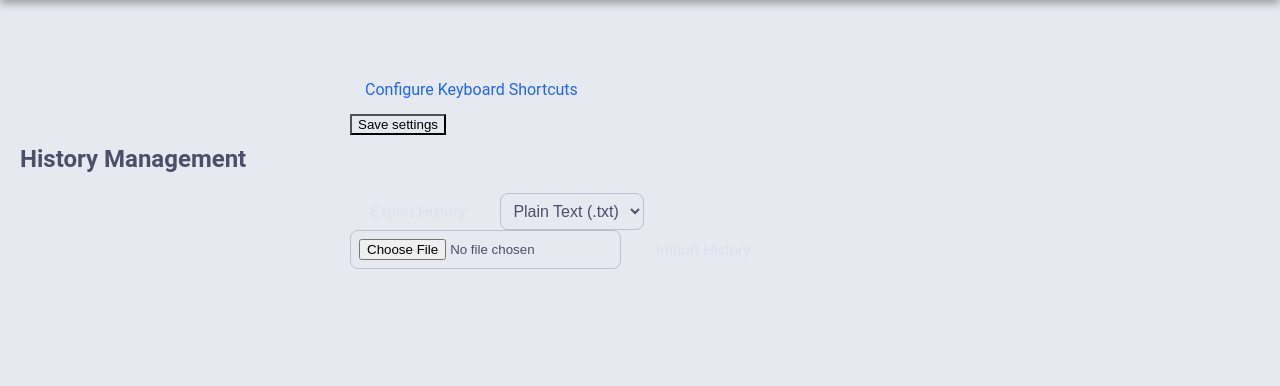
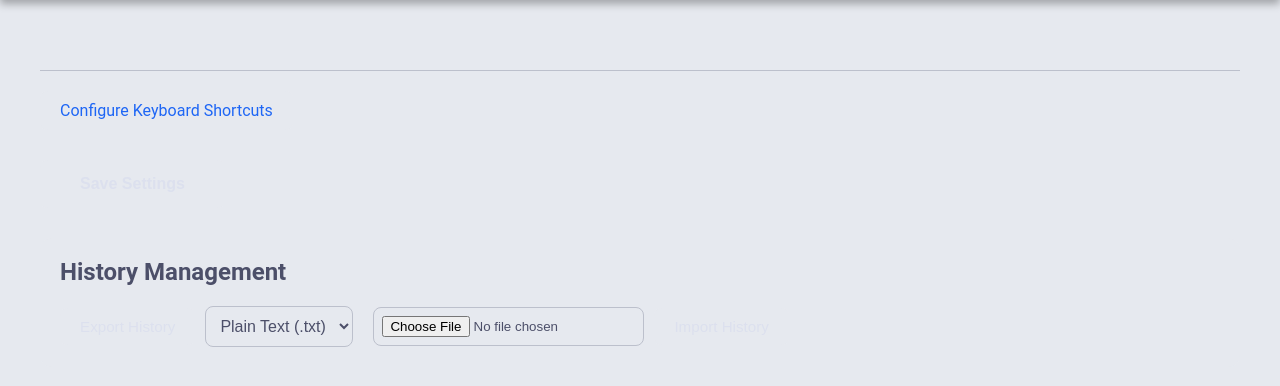
Before and after one commit to niru124/youtube-local-frontend, a Flask app: template youtube/templates/settings.html in a window 1280 px wide. Shown: the part 71-457 px from the top of the page. Run offline with Flask 3, Linux system fonts and the light colour scheme; the template is opened without the code that fills it, so the values that code supplies are empty; some libraries are stand-ins or nearby versions.

Commit message:
improved settings

```diff
--- a/youtube/templates/settings.html
+++ b/youtube/templates/settings.html
@@ -2,46 +2,179 @@
 {% extends "base.html" %}
 {% import "common_elements.html" as common_elements %}
 {% block style %}
-    .settings-form {
-        margin: auto;
-        max-width: 600px;
-        margin-top:10px;
-        padding: 10px;
-        display: block;
-        background-color: var(--interface-color);
-    }
-        .settings-list{
-            list-style: none;
-            padding: 0px;
-        }
-            .setting-item{
-                margin-bottom: 10px;
-                padding: 5px;
-            }
-                .setting-item label{
-                    display: inline-block;
-                    width: 250px;
-                }
-    @media (max-width:650px){
-        h2{
-            text-align: center;
-        }
-        .setting-item{
-        }
-            .setting-item label{
-                display: block; /* make the setting input wrap */
-                margin-bottom: 5px;
-            }
+    .settings-container {
+        max-width: 1400px;
+        margin: 0 auto;
+        padding: 20px;
     }
 
-    .history-management-form {
+    .settings-category {
+        margin-bottom: 30px;
+        background-color: var(--interface-color);
+        border-radius: 12px;
+        padding: 20px;
+        box-shadow: 0 2px 8px rgba(0,0,0,0.1);
+    }
+
+    .settings-category h2 {
+        margin-top: 0;
+        margin-bottom: 20px;
+        padding-bottom: 10px;
+        border-bottom: 1px solid var(--ctp-surface1);
+        color: var(--ctp-text);
+    }
+
+    .settings-grid {
+        display: grid;
+        grid-template-columns: repeat(auto-fill, minmax(300px, 1fr));
+        gap: 20px;
+    }
+
+    .setting-item {
+        padding: 12px;
+        background: var(--ctp-surface0);
+        border-radius: 8px;
+        display: flex;
+        flex-direction: column;
+        gap: 8px;
+    }
+
+    .setting-item label {
+        font-weight: 500;
+        color: var(--ctp-subtext1);
+        font-size: 0.9rem;
+    }
+
+    .setting-item input[type="text"],
+    .setting-item input[type="number"],
+    .setting-item select {
+        padding: 10px;
+        border-radius: 6px;
+        border: 1px solid var(--ctp-surface1);
+        background-color: var(--ctp-base);
+        color: var(--ctp-text);
+        font-size: 0.95rem;
+    }
+
+    .setting-item input[type="text"]:focus,
+    .setting-item input[type="number"]:focus,
+    .setting-item select:focus {
+        outline: none;
+        border-color: var(--ctp-blue);
+    }
+
+    .setting-item input[type="checkbox"] {
+        width: 20px;
+        height: 20px;
+        cursor: pointer;
+    }
+
+    .color-setting {
+        display: flex;
+        align-items: center;
+        gap: 12px;
+    }
+
+    .color-setting input[type="color"] {
+        -webkit-appearance: none;
+        border: none;
+        width: 50px;
+        height: 40px;
+        border-radius: 6px;
+        cursor: pointer;
+        padding: 0;
+        background: none;
+    }
+
+    .color-setting input[type="color"]::-webkit-color-swatch-wrapper {
+        padding: 2px;
+    }
+
+    .color-setting input[type="color"]::-webkit-color-swatch {
+        border: none;
+        border-radius: 4px;
+    }
+
+    .color-setting input[type="text"] {
+        width: 100px;
+        font-family: monospace;
+    }
+
+    .color-preview {
+        width: 24px;
+        height: 24px;
+        border-radius: 4px;
+        border: 1px solid var(--ctp-surface1);
+        flex-shrink: 0;
+    }
+
+    .links-section {
         display: flex;
         gap: 15px;
+        flex-wrap: wrap;
+        margin-top: 20px;
+        padding-top: 20px;
+        border-top: 1px solid var(--ctp-surface1);
+    }
+
+    .links-section a {
+        display: inline-flex;
         align-items: center;
+        gap: 8px;
+        padding: 10px 20px;
+        background: var(--ctp-surface0);
+        border-radius: 8px;
+        color: var(--ctp-blue);
+        text-decoration: none;
+        transition: background 0.2s;
+    }
+
+    .links-section a:hover {
+        background: var(--ctp-surface1);
+    }
+
+    .save-button {
+        margin-top: 30px;
+        padding: 15px 40px;
+        background: var(--ctp-blue);
+        color: var(--ctp-crust);
+        border: none;
+        border-radius: 8px;
+        font-size: 1rem;
+        font-weight: 600;
+        cursor: pointer;
+        transition: background 0.2s;
+    }
+
+    .save-button:hover {
+        background: var(--ctp-sapphire);
+    }
+
+    .history-management {
+        margin-top: 30px;
+        padding: 20px;
+        background-color: var(--interface-color);
+        border-radius: 12px;
+    }
+
+    .history-management h2 {
+        margin-top: 0;
+        margin-bottom: 20px;
+    }
+
+    .history-forms {
+        display: flex;
+        gap: 20px;
         flex-wrap: wrap;
     }
 
-    .history-management-form input[type="file"] {
+    .history-form {
+        display: flex;
+        align-items: center;
+        gap: 10px;
+    }
+
+    .history-form input[type="file"] {
         padding: 8px;
         border: 1px solid var(--ctp-surface1);
         border-radius: 8px;
@@ -49,74 +182,66 @@
         color: var(--ctp-text);
     }
 
-    .history-management-form input[type="submit"] {
+    .history-form input[type="submit"] {
         padding: 10px 20px;
         border: none;
         border-radius: 8px;
         cursor: pointer;
         font-size: 0.95rem;
-        transition: all 0.2s ease-in-out;
+        transition: all 0.2s;
     }
 
-    .history-management-form input[type="submit"][value="Export History"] {
+    .history-form input[type="submit"][value="Export History"] {
         background-color: var(--ctp-blue);
         color: var(--ctp-crust);
     }
 
-    .history-management-form input[type="submit"][value="Export History"]:hover {
+    .history-form input[type="submit"][value="Export History"]:hover {
         background-color: var(--ctp-sapphire);
     }
 
-    .history-management-form input[type="submit"][value="Import History"] {
+    .history-form input[type="submit"][value="Import History"] {
         background-color: var(--ctp-green);
         color: var(--ctp-crust);
     }
 
-    .history-management-form input[type="submit"][value="Import History"]:hover {
+    .history-form input[type="submit"][value="Import History"]:hover {
         background-color: var(--ctp-teal);
     }
 
-    /* Color picker styles */
-    input[type="color"] {
-        -webkit-appearance: none;
-        border: none;
-        width: 40px;
-        height: 40px;
-        border-radius: 6px;
-        cursor: pointer;
-        padding: 0;
-        background: none;
+    .history-form select {
+        padding: 10px;
+        border-radius: 8px;
+        background-color: var(--ctp-base);
+        color: var(--ctp-text);
+        border: 1px solid var(--ctp-surface1);
     }
 
-    input[type="color"]::-webkit-color-swatch-wrapper {
-        padding: 2px;
+    @media (max-width: 768px) {
+        .settings-container {
+            padding: 10px;
         }
 
-    input[type="color"]::-webkit-color-swatch {
-        border: none;
-        border-radius: 4px;
+        .settings-grid {
+            grid-template-columns: 1fr;
         }
 
-    .setting-item input[type="text"][style] {
-        font-family: monospace;
+        .history-forms {
+            flex-direction: column;
         }
-
-    /* Color preview swatch */
-    .setting-item [id$="_preview"] {
-        vertical-align: middle;
-        border: 1px solid var(--ctp-surface1);
-        flex-shrink: 0;
     }
 {% endblock style %}
 
 {% block main %}
-    <form method="POST" class="settings-form">
+    <div class="settings-container">
+        <form method="POST">
             {% for categ in categories %}
+                <div class="settings-category">
                     <h2>{{ categ|capitalize }}</h2>
-            <ul class="settings-list">
+                    <div class="settings-grid">
                     {% for setting_name, setting_info, value in settings_by_category[categ] %}
                         {% if not setting_info.get('hidden', false) %}
-                    <li class="setting-item">
+                            <div class="setting-item">
                                 {% if 'label' is in(setting_info) %}
                                     <label for="{{ 'setting_' + setting_name }}">{{ setting_info['label'] }}</label>
                                 {% else %}
@@ -141,12 +266,12 @@
 
                                 {% elif setting_info['type'].__name__ == 'str' %}
                                     {% if setting_name.endswith('_color') %}
-                            <div style="display: flex; align-items: center; gap: 10px;">
+                                    <div class="color-setting">
                                         <input type="color" id="{{ 'setting_' + setting_name }}_picker" value="{{ value }}"
                                             onchange="document.getElementById('{{ 'setting_' + setting_name }}').value = this.value; updateColorPreview('{{ setting_name }}', this.value);">
                                         <input type="text" id="{{ 'setting_' + setting_name }}" name="{{ setting_name }}" value="{{ value }}"
-                                    style="width: 100px;" onchange="document.getElementById('{{ 'setting_' + setting_name }}_picker').value = this.value; updateColorPreview('{{ setting_name }}', this.value);">
-                                <span id="{{ setting_name }}_preview" style="width: 24px; height: 24px; border-radius: 4px; background-color: {{ value }}; border: 1px solid var(--ctp-surface1); display: inline-block;"></span>
+                                            onchange="document.getElementById('{{ 'setting_' + setting_name }}_picker').value = this.value; updateColorPreview('{{ setting_name }}', this.value);">
+                                        <span id="{{ setting_name }}_preview" class="color-preview" style="background-color: {{ value }};"></span>
                                     </div>
                                     {% else %}
                                     <input type="text" id="{{ 'setting_' + setting_name }}" name="{{ setting_name }}" value="{{ value }}">
@@ -154,57 +279,60 @@
                                 {% else %}
                                     <span>Error: Unknown setting type: setting_info['type'].__name__</span>
                                 {% endif %}
-                    </li>
+                            </div>
                         {% endif %}
                     {% endfor %}
-            </ul>
+                    </div>
+                </div>
             {% endfor %}
+
+            <div class="links-section">
                 {% if 'sponsorblock' in categories %}
-        <div style="margin-top: 15px; padding: 15px; background: var(--ctp-surface0); border-radius: 8px;">
-            <a href="{{ util.URL_ORIGIN }}/sponsorblock-stats" style="color: var(--ctp-blue);">View SponsorBlock Stats</a>
+                <a href="{{ util.URL_ORIGIN }}/sponsorblock-stats">View SponsorBlock Stats</a>
+                {% endif %}
+                <a href="{{ util.URL_ORIGIN }}/shortcuts">Configure Keyboard Shortcuts</a>
             </div>
-        {% endif %}
-        <div style="margin-top: 15px; padding: 15px; background: var(--ctp-surface0); border-radius: 8px;">
-            <a href="{{ util.URL_ORIGIN }}/shortcuts" style="color: var(--ctp-blue);">Configure Keyboard Shortcuts</a>
-        </div>
-        <input type="submit" value="Save settings">
+
+            <button type="submit" class="save-button">Save Settings</button>
         </form>
+
+        <div class="history-management">
             <h2>History Management</h2>
-    <div class="settings-form">
-        <form class="history-management-form" action="{{ util.URL_ORIGIN }}/videolog/export" method="GET">
+            <div class="history-forms">
+                <form class="history-form" action="{{ util.URL_ORIGIN }}/videolog/export" method="GET">
                     <input type="submit" value="Export History">
-            <select name="format" style="padding: 8px; border-radius: 8px; background-color: var(--ctp-base); color: var(--ctp-text); border: 1px solid var(--ctp-surface1);">
+                    <select name="format">
                         <option value="txt">Plain Text (.txt)</option>
                         <option value="json">JSON (.json)</option>
                     </select>
                 </form>
-        <form class="history-management-form" action="{{ util.URL_ORIGIN }}/videolog/import" method="POST" enctype="multipart/form-data">
+                <form class="history-form" action="{{ util.URL_ORIGIN }}/videolog/import" method="POST" enctype="multipart/form-data">
                     <input type="file" name="history_file" accept=".txt">
                     <input type="submit" value="Import History">
                 </form>
             </div>
+        </div>
+    </div>
     <script>
         document.addEventListener('DOMContentLoaded', function() {
             const defaultSpeedInput = document.getElementById('setting_default_playback_speed');
-
-            // Load saved default speed on page load
+            if (defaultSpeedInput) {
                 const savedDefaultSpeed = localStorage.getItem('defaultPlaybackSpeed');
                 if (savedDefaultSpeed) {
                     defaultSpeedInput.value = savedDefaultSpeed;
                 }
-
-            // Save default speed when input changes
                 defaultSpeedInput.addEventListener('change', function() {
                     localStorage.setItem('defaultPlaybackSpeed', this.value);
                 });
+            }
 
-            // Sync color pickers with text inputs on load
             document.querySelectorAll('input[type="color"]').forEach(function(colorPicker) {
                 const textInput = colorPicker.nextElementSibling;
                 if (textInput && textInput.type === 'text') {
                     textInput.addEventListener('input', function() {
                         colorPicker.value = this.value;
-                        updateColorPreview(this.id.replace('setting_', ''), this.value);
+                        const settingName = this.id.replace('setting_', '');
+                        updateColorPreview(settingName, this.value);
                     });
                 }
             });
```
Also changed, not shown: 1 other file. Lines whose indentation alone changed are shown as unchanged.
